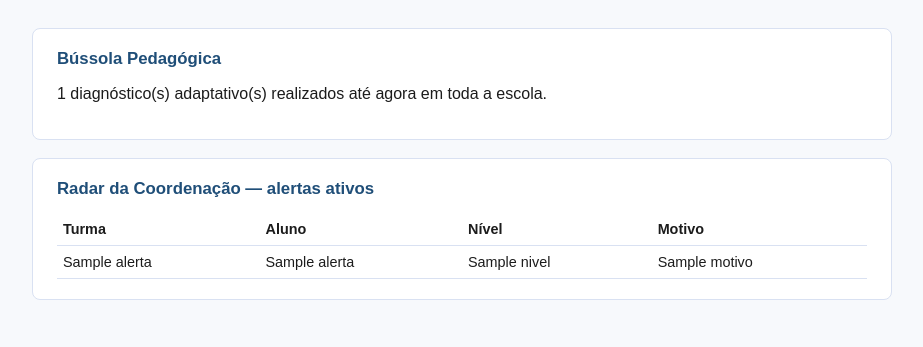
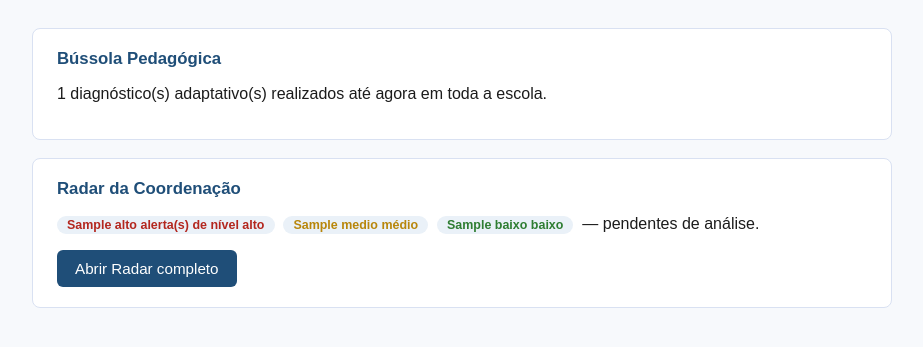
Before and after one commit to charlyjhone/aimedu-platform, a Flask app: template app/templates/dashboard_coordenacao.html in a window 1280 px wide. Shown: the part 50-397 px from the top of the page, without its empty margins (178-1101 px from the left). Run offline with Flask 3, Linux system fonts and the light colour scheme; the template is opened without the code that fills it: most values are stand-ins (such as "Sample title", 1, 10 or a date in 2020); some libraries are stand-ins or nearby versions.

Commit message:
Update dashboard_coordenacao.html

```diff
--- a/app/templates/dashboard_coordenacao.html
+++ b/app/templates/dashboard_coordenacao.html
@@ -7,21 +7,17 @@
 </div>
 
 <div class="card">
-  <h2>Radar da Coordenação — alertas ativos</h2>
-  {% if alertas %}
-  <table>
-    <tr><th>Turma</th><th>Aluno</th><th>Nível</th><th>Motivo</th></tr>
-    {% for a in alertas %}
-    <tr>
-      <td>{{ a['turma_nome'] }}</td>
-      <td>{{ a['aluno_nome'] or '—' }}</td>
-      <td class="nivel-{{ a['nivel'] }}">{{ a['nivel']|capitalize }}</td>
-      <td>{{ a['motivo'] }}</td>
-    </tr>
-    {% endfor %}
-  </table>
+  <h2>Radar da Coordenação</h2>
+  {% if contagem.alto or contagem.medio or contagem.baixo %}
+    <p>
+      <span class="tag nivel-alto">{{ contagem.alto }} alerta(s) de nível alto</span>
+      &nbsp;<span class="tag nivel-medio">{{ contagem.medio }} médio</span>
+      &nbsp;<span class="tag nivel-baixo">{{ contagem.baixo }} baixo</span>
+      &nbsp;— pendentes de análise.
+    </p>
   {% else %}
-  <p>Nenhum alerta ativo no momento.</p>
+    <p>Nenhum alerta pendente no momento.</p>
   {% endif %}
+  <a class="botao" href="{{ url_for('radar_coordenacao.index') }}">Abrir Radar completo</a>
 </div>
 {% endblock %}
```
